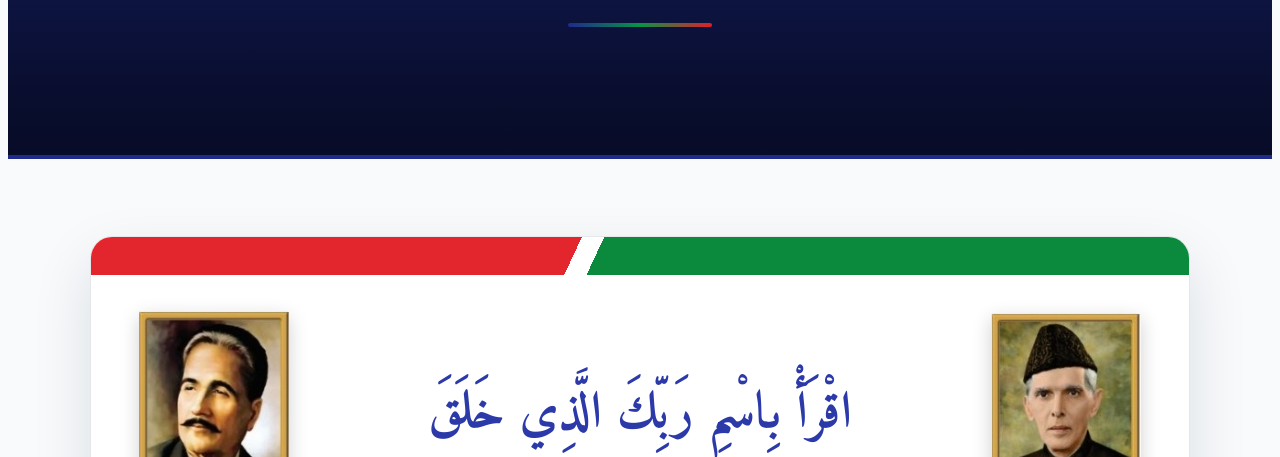
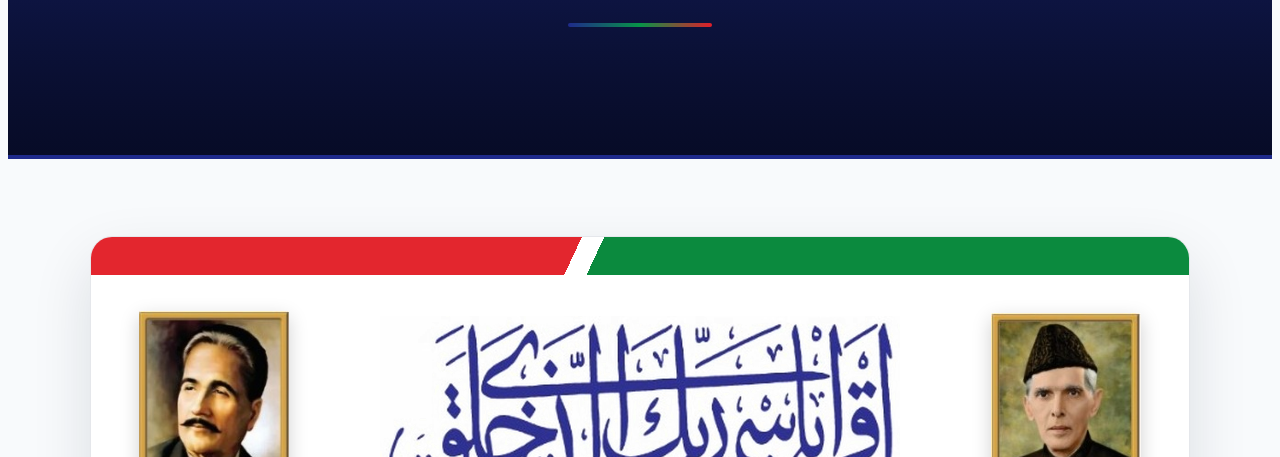
Before and after one commit to Alikhan-A-hub/proud-group-website, a plain HTML site: page about.html in a window 1280 px wide. Shown: the part 495-952 px from the top of the page. Drawn offline with nearby package versions, Linux system fonts and the light colour scheme.

Commit message:
About banner: use Iqra calligraphy design

```diff
--- a/about.html
+++ b/about.html
@@ -19,7 +19,7 @@
 </head>
 <body>
 <link rel="preconnect" href="https://fonts.googleapis.com"><link rel="preconnect" href="https://fonts.gstatic.com" crossorigin><link rel="stylesheet" href="https://fonts.googleapis.com/css2?family=Playfair+Display:wght@600;700;800&family=Plus+Jakarta+Sans:wght@400;500;600;700;800&family=JetBrains+Mono:wght@400;500;700&family=Amiri:wght@700&family=Oswald:wght@500;600;700&display=swap">
-<link rel="stylesheet" href="styles.css?v=20261031c">
+<link rel="stylesheet" href="styles.css?v=20261101a">
 
 <div class="topbar"><div class="wrap">
   <div class="l"><span><span class="dot"></span>Serving Lahore Since 2010 • Village Bhobtian &amp; Main Sher Shah</span><span class="sep"></span><span class="lgs"><i data-i="sparkles"></i>Learn • Grow • Succeed</span></div>
@@ -52,7 +52,7 @@
   <div class="pa-stripe top" aria-hidden="true"></div>
   <div class="pa-head">
     <img class="pa-portrait" src="img/about-iqbal.jpg" alt="Allama Muhammad Iqbal">
-    <div class="pa-arabic" lang="ar" dir="rtl">اقْرَأْ بِاسْمِ رَبِّكَ الَّذِي خَلَقَ</div>
+    <div class="pa-arabic"><img src="img/about-iqra.png" alt="اقْرَأْ بِاسْمِ رَبِّكَ الَّذِي خَلَقَ (Read in the name of your Lord who created)" lang="ar"></div>
     <img class="pa-portrait" src="img/about-quaid.jpg" alt="Quaid-e-Azam Muhammad Ali Jinnah">
   </div>
   <div class="pa-title">
--- a/styles.css
+++ b/styles.css
@@ -902,3 +902,6 @@ footer .qlinks{display:grid;grid-template-columns:repeat(2,minmax(0,1fr));gap:16
 .pa-name,.pa-arabic{min-width:0}
 @media (max-width:760px){.pa-name h2{white-space:normal;font-size:clamp(1.6rem,8vw,2.4rem)}.pa-portrait{width:58px}.pa-head{gap:8px}.pa-arabic{font-size:clamp(1rem,5.2vw,1.6rem)}}
 @media (max-width:760px){.pa-arabic{white-space:normal;line-height:1.6}}
+.pa-arabic{display:flex;justify-content:center;align-items:center}
+.pa-arabic img{width:100%;max-width:520px;height:auto;display:block}
+@media (max-width:760px){.pa-arabic img{max-width:220px}}
```
